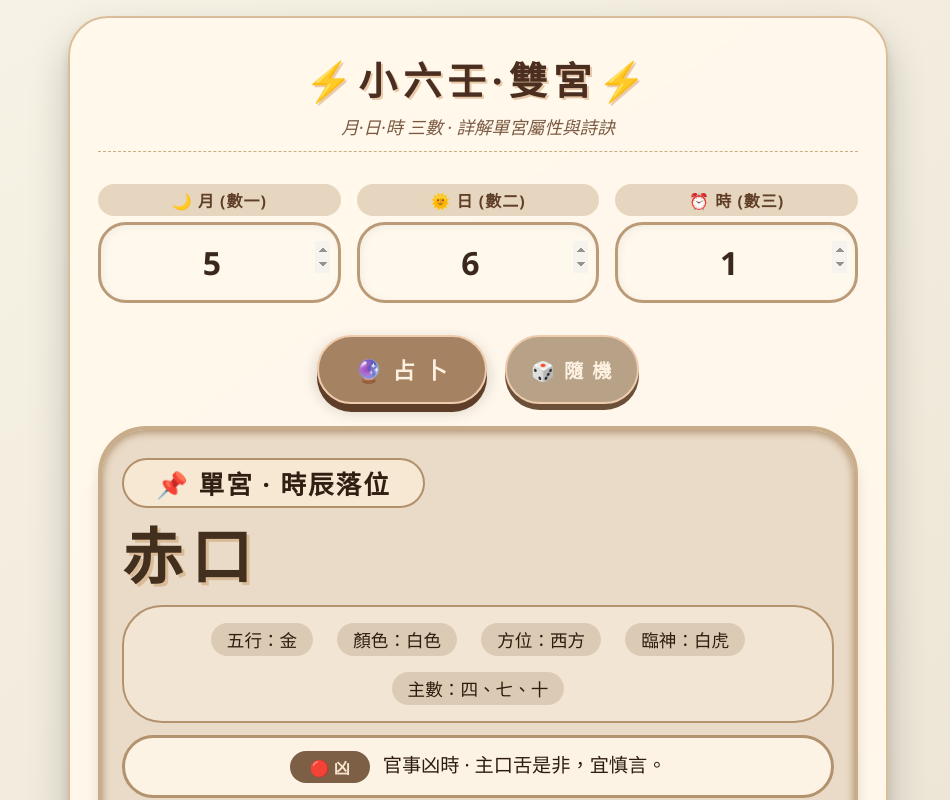
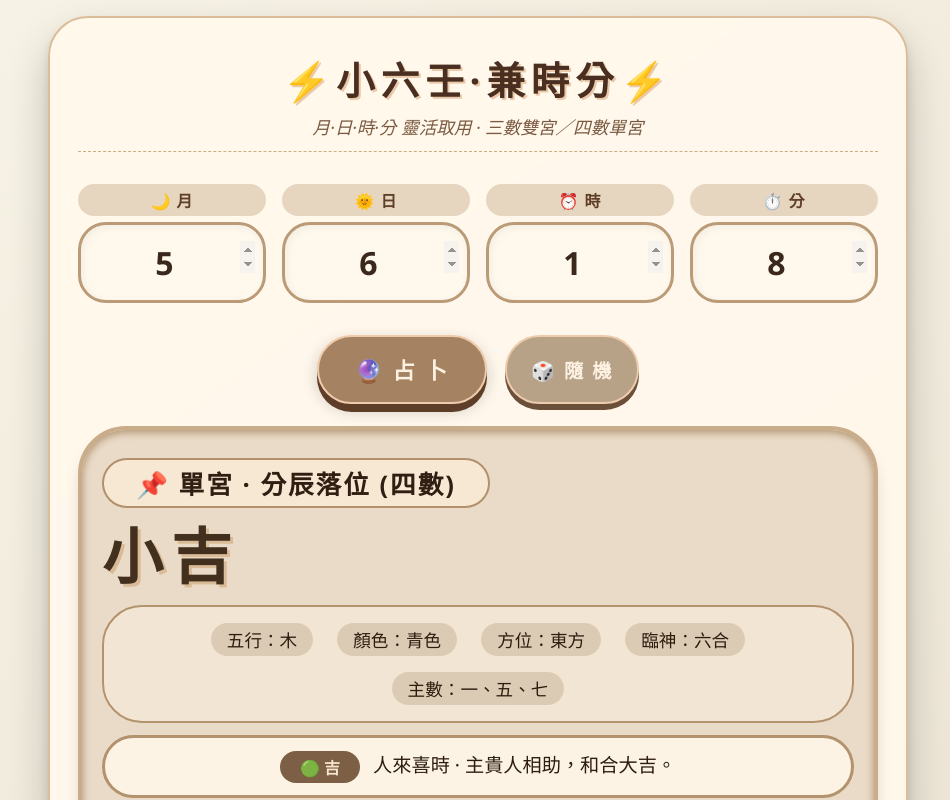
Before and after one commit to logycat0219/smallsix, a plain HTML site: page index.html in a window 1280 px wide. Both pictures are taken after a click on the button "🎲 隨 機". Shown: the top 800 px of the page, without its empty margins (162-1112 px from the left). Drawn offline with Linux system fonts and the light colour scheme.

Commit message:
Update index.html
Signed-off-by: logycat0219 <logycat0219@gmail.com>

```diff
--- a/index.html
+++ b/index.html
@@ -3,7 +3,7 @@
 <head>
     <meta charset="UTF-8">
     <meta name="viewport" content="width=device-width, initial-scale=1.0">
-    <title>小六壬 · 雙宮合參 · 詳解</title>
+    <title>小六壬 · 三數/四數靈活占 · 單宮雙宮並用</title>
     <style>
         * {
             box-sizing: border-box;
@@ -19,7 +19,7 @@
             padding: 16px;
         }
         .card {
-            max-width: 820px;
+            max-width: 860px;
             width: 100%;
             background: rgba(255, 248, 235, 0.95);
             backdrop-filter: blur(4px);
@@ -50,13 +50,13 @@
         .input-section {
             display: flex;
             flex-wrap: wrap;
-            justify-content: space-around;
+            justify-content: center;
             gap: 16px;
             margin-bottom: 32px;
         }
         .input-group {
             flex: 1 1 100px;
-            min-width: 80px;
+            min-width: 70px;
             text-align: center;
         }
         .input-group label {
@@ -271,25 +271,37 @@
             border: 2px solid #b15535;
             margin-top: 10px;
         }
+        .mode-badge {
+            font-size: 0.9rem;
+            background: #9e7f60;
+            color: #fcf0e0;
+            border-radius: 30px;
+            padding: 4px 16px;
+            margin-left: 10px;
+        }
     </style>
 </head>
 <body>
     <div class="card">
-        <h1>⚡小六壬·雙宮⚡</h1>
-        <div class="subhead">月·日·時 三數 · 詳解單宮屬性與詩訣</div>
+        <h1>⚡小六壬·兼時分⚡</h1>
+        <div class="subhead">月·日·時·分 靈活取用 · 三數雙宮／四數單宮</div>
 
         <div class="input-section">
             <div class="input-group">
-                <label>🌙 月 (數一)</label>
+                <label>🌙 月</label>
                 <input type="number" id="num1" min="1" value="4" step="1" placeholder="月">
             </div>
             <div class="input-group">
-                <label>🌞 日 (數二)</label>
+                <label>🌞 日</label>
                 <input type="number" id="num2" min="1" value="3" step="1" placeholder="日">
             </div>
             <div class="input-group">
-                <label>⏰ 時 (數三)</label>
+                <label>⏰ 時</label>
                 <input type="number" id="num3" min="1" value="4" step="1" placeholder="時">
+            </div>
+            <div class="input-group">
+                <label>⏱️ 分</label>
+                <input type="number" id="num4" min="1" value="" step="1" placeholder="(選填)">
             </div>
         </div>
 
@@ -300,9 +312,9 @@
 
         <!-- 結果顯示區 -->
         <div class="result-card" id="resultCard">
-            <!-- 單宮結果 (時宮) 詳細資訊 -->
+            <!-- 單宮結果 (三數為時宮 / 四數為分宮) -->
             <div class="single-result">
-                <span class="result-title">📌 單宮 · 時辰落位</span>
+                <span class="result-title" id="singleTitle">📌 單宮 · 時辰落位</span>
                 <div class="result-name" id="resultName">速喜</div>
 
                 <!-- 五行、顏色、方位、臨神、主數 -->
@@ -314,7 +326,7 @@
                     <span>主數：三、六、九</span>
                 </div>
 
-                <!-- 吉凶標籤 + 簡要說明 (原本的短描述) -->
+                <!-- 吉凶標籤 + 簡要說明 -->
                 <div class="short-desc" id="shortDesc">
                     <span class="badge">🟢 吉</span> 人便至時 · 主喜事將近，迅速如意。
                 </div>
@@ -330,10 +342,10 @@
                 </div>
             </div>
 
-            <!-- 雙宮結果 (日宮 + 時宮) -->
-            <div class="double-result">
+            <!-- 雙宮結果 (僅三數模式顯示) / 四數模式提示 -->
+            <div class="double-result" id="doubleSection">
                 <div style="text-align: center;">
-                    <span class="double-title">⚖️ 雙宮斷事 (日 + 時)</span>
+                    <span class="double-title" id="doubleTitle">⚖️ 雙宮斷事 (日 + 時)</span>
                 </div>
                 <div class="double-comb" id="doubleComb">空亡 + 速喜</div>
                 <div class="double-meaning" id="doubleMeaning">
@@ -343,7 +355,7 @@
         </div>
 
         <div class="footer-note">
-            ⏳ 從大安起數 · 月→日→時 · 雙宮合參更精準
+            ⏳ 填寫三數(月日時)得雙宮；填寫四數(月日時分)則以分宮為主，僅觀單宮。
         </div>
     </div>
 
@@ -413,7 +425,7 @@
                 }
             ];
 
-            // ----- 雙宮斷詞映射表 (日宮_時宮) -----
+            // ----- 雙宮斷詞映射表 (日宮_時宮) 僅三數模式使用 -----
             const DOUBLE_MEANINGS = {
                 "大安_留連": "辦事不周全，失物西北去，婚姻晚幾天。",
                 "大安_速喜": "辦事自己起，失物當天見，婚姻自己提。",
@@ -451,36 +463,55 @@
             const num1Input = document.getElementById('num1');
             const num2Input = document.getElementById('num2');
             const num3Input = document.getElementById('num3');
+            const num4Input = document.getElementById('num4');
             const calcBtn = document.getElementById('calcBtn');
             const randomBtn = document.getElementById('randomBtn');
 
             // 顯示元素
+            const singleTitle = document.getElementById('singleTitle');
             const resultName = document.getElementById('resultName');
             const basicInfo = document.getElementById('basicInfo');
             const shortDesc = document.getElementById('shortDesc');
             const longPoem = document.getElementById('longPoem');
+            const doubleSection = document.getElementById('doubleSection');
+            const doubleTitle = document.getElementById('doubleTitle');
             const doubleComb = document.getElementById('doubleComb');
             const doubleMeaning = document.getElementById('doubleMeaning');
 
-            // ----- 核心計算：給三個正整數，回傳 [日宮索引, 時宮索引] -----
-            function computeIndexes(month, day, hour) {
+            // ----- 計算三數：回傳 [日宮索引, 時宮索引] -----
+            function computeThreeIndexes(month, day, hour) {
                 month = Math.max(1, Math.floor(Number(month))) || 1;
                 day   = Math.max(1, Math.floor(Number(day)))   || 1;
                 hour  = Math.max(1, Math.floor(Number(hour))) || 1;
 
-                let monthIdx = (0 + month - 1) % 6;        // 月宮 (中間結果)
+                let monthIdx = (0 + month - 1) % 6;        // 月宮
                 let dayIdx   = (monthIdx + day - 1) % 6;   // 日宮
                 let hourIdx  = (dayIdx + hour - 1) % 6;    // 時宮
                 return [dayIdx, hourIdx];
             }
 
-            // ----- 更新畫面：根據日宮、時宮索引 -----
-            function updateDisplay(dayIdx, hourIdx) {
-                // 時宮詳細 (單宮)
+            // ----- 計算四數：回傳分宮索引 -----
+            function computeFourIndex(month, day, hour, minute) {
+                month = Math.max(1, Math.floor(Number(month))) || 1;
+                day   = Math.max(1, Math.floor(Number(day)))   || 1;
+                hour  = Math.max(1, Math.floor(Number(hour))) || 1;
+                minute= Math.max(1, Math.floor(Number(minute)))|| 1;
+
+                let monthIdx = (0 + month - 1) % 6;
+                let dayIdx   = (monthIdx + day - 1) % 6;
+                let hourIdx  = (dayIdx + hour - 1) % 6;
+                let minuteIdx= (hourIdx + minute - 1) % 6;   // 分宮
+                return minuteIdx;
+            }
+
+            // ----- 更新畫面 (根據模式) -----
+            function updateDisplayThree(dayIdx, hourIdx) {
+                // 單宮顯示時宮
                 const hGua = GUA_LIST[hourIdx];
                 resultName.innerText = hGua.name;
+                singleTitle.innerText = '📌 單宮 · 時辰落位';
 
-                // 基本資訊：五行、顏色、方位、臨神、主數
+                // 基本資訊
                 basicInfo.innerHTML = `
                     <span>五行：${hGua.element}</span>
                     <span>顏色：${hGua.color}</span>
@@ -489,62 +520,97 @@
                     <span>主數：${hGua.mainNumbers}</span>
                 `;
 
-                // 吉凶 + 短描述
                 let luckTag = hGua.luck === '吉' ? '🟢 吉' : '🔴 凶';
                 shortDesc.innerHTML = `<span class="badge">${luckTag}</span> ${hGua.shortDesc}`;
+                longPoem.innerText = hGua.longPoem;
 
-                // 長詩 (保留原本格式)
-                longPoem.innerText = hGua.longPoem;  // 使用 innerText 保留 \n 換行，配合 white-space: pre-line
-
-                // 雙宮部分
+                // 雙宮區域正常顯示 (日宮 + 時宮)
+                doubleSection.style.display = 'block';
+                doubleTitle.innerText = '⚖️ 雙宮斷事 (日 + 時)';
                 const dGua = GUA_LIST[dayIdx];
                 const key = dGua.name + '_' + hGua.name;
                 const doubleText = DOUBLE_MEANINGS[key];
-
                 doubleComb.innerText = `${dGua.name} + ${hGua.name}`;
-                if (doubleText) {
-                    doubleMeaning.innerText = doubleText;
-                } else {
-                    doubleMeaning.innerText = `［暫無專用雙宮斷詞，請綜合單宮涵義］\n日宮${dGua.name}＋時宮${hGua.name}，可參考各自單宮詩訣。`;
-                }
+                doubleMeaning.innerText = doubleText || `［暫無專用雙宮詞］日宮${dGua.name}＋時宮${hGua.name}，可參考單宮涵義。`;
             }
 
-            // ----- 從輸入框取值，計算並更新 -----
+            function updateDisplayFour(minuteIdx) {
+                // 單宮顯示分宮
+                const mGua = GUA_LIST[minuteIdx];
+                resultName.innerText = mGua.name;
+                singleTitle.innerText = '📌 單宮 · 分辰落位 (四數)';
+
+                basicInfo.innerHTML = `
+                    <span>五行：${mGua.element}</span>
+                    <span>顏色：${mGua.color}</span>
+                    <span>方位：${mGua.direction}</span>
+                    <span>臨神：${mGua.deity}</span>
+                    <span>主數：${mGua.mainNumbers}</span>
+                `;
+
+                let luckTag = mGua.luck === '吉' ? '🟢 吉' : '🔴 凶';
+                shortDesc.innerHTML = `<span class="badge">${luckTag}</span> ${mGua.shortDesc}`;
+                longPoem.innerText = mGua.longPoem;
+
+                // 雙宮區域改為四數提示
+                doubleSection.style.display = 'block';
+                doubleTitle.innerText = '⏱️ 四數占卜 (無雙宮)';
+                doubleComb.innerText = '—— 四數起課 ——';
+                doubleMeaning.innerText = '您使用了月、日、時、分四數，此模式僅以分宮單宮斷事，請參閱上方單宮詳解。';
+            }
+
+            // ----- 從輸入框取值並判斷模式 -----
             function calculateFromInputs() {
                 let v1 = num1Input.value.trim();
                 let v2 = num2Input.value.trim();
                 let v3 = num3Input.value.trim();
+                let v4 = num4Input.value.trim();
 
                 if (v1 === '') v1 = '1';
                 if (v2 === '') v2 = '1';
                 if (v3 === '') v3 = '1';
+                // v4 可為空，不做預設
 
                 let n1 = Number(v1);
                 let n2 = Number(v2);
                 let n3 = Number(v3);
+                let n4 = v4 === '' ? null : Number(v4);
 
+                // 前三個必須是有效整數>=1
                 if (isNaN(n1) || !Number.isInteger(n1) || n1 < 1 ||
                     isNaN(n2) || !Number.isInteger(n2) || n2 < 1 ||
                     isNaN(n3) || !Number.isInteger(n3) || n3 < 1) {
+                    // 錯誤顯示
                     resultName.innerText = '⚠️';
                     basicInfo.innerHTML = '<span>輸入錯誤</span>';
                     shortDesc.innerHTML = `<span class="badge" style="background:#b15535;">錯誤</span> 請輸入大於或等於1的整數。`;
                     longPoem.innerText = '';
                     doubleComb.innerText = '--';
-                    doubleMeaning.innerText = '無法組合，請修正輸入。';
+                    doubleMeaning.innerText = '請修正輸入。';
                     return;
                 }
 
-                const [dayIdx, hourIdx] = computeIndexes(n1, n2, n3);
-                updateDisplay(dayIdx, hourIdx);
+                // 檢查第四個是否有效 (存在且整數>=1)
+                const fourMode = (n4 !== null && !isNaN(n4) && Number.isInteger(n4) && n4 >= 1);
+
+                if (fourMode) {
+                    // 四數模式
+                    const minuteIdx = computeFourIndex(n1, n2, n3, n4);
+                    updateDisplayFour(minuteIdx);
+                } else {
+                    // 三數模式 (第四個無效或空白)
+                    const [dayIdx, hourIdx] = computeThreeIndexes(n1, n2, n3);
+                    updateDisplayThree(dayIdx, hourIdx);
+                }
             }
 
-            // ----- 隨機填入1~9的數字 -----
+            // ----- 隨機填入1~9 (四個全填) -----
             function setRandomNumbers() {
                 const rand = (min, max) => Math.floor(Math.random() * (max - min + 1)) + min;
                 num1Input.value = rand(1, 9);
                 num2Input.value = rand(1, 9);
                 num3Input.value = rand(1, 9);
+                num4Input.value = rand(1, 9);   // 分也給隨機
                 calculateFromInputs();
             }
 
@@ -559,7 +625,7 @@
                 setRandomNumbers();
             });
 
-            [num1Input, num2Input, num3Input].forEach(input => {
+            [num1Input, num2Input, num3Input, num4Input].forEach(input => {
                 input.addEventListener('keypress', function(e) {
                     if (e.key === 'Enter') {
                         e.preventDefault();
@@ -568,12 +634,13 @@
                 });
             });
 
-            // 頁面載入時以預設值(4,3,4)計算 (四月初三卯時)
+            // 頁面載入: 預設4,3,4，第四個留空 → 三數模式
             window.addEventListener('load', function() {
+                // 確保第四個為空
+                num4Input.value = '';
                 calculateFromInputs();
             });
         })();
     </script>
 </body>
-
 </html>
```
